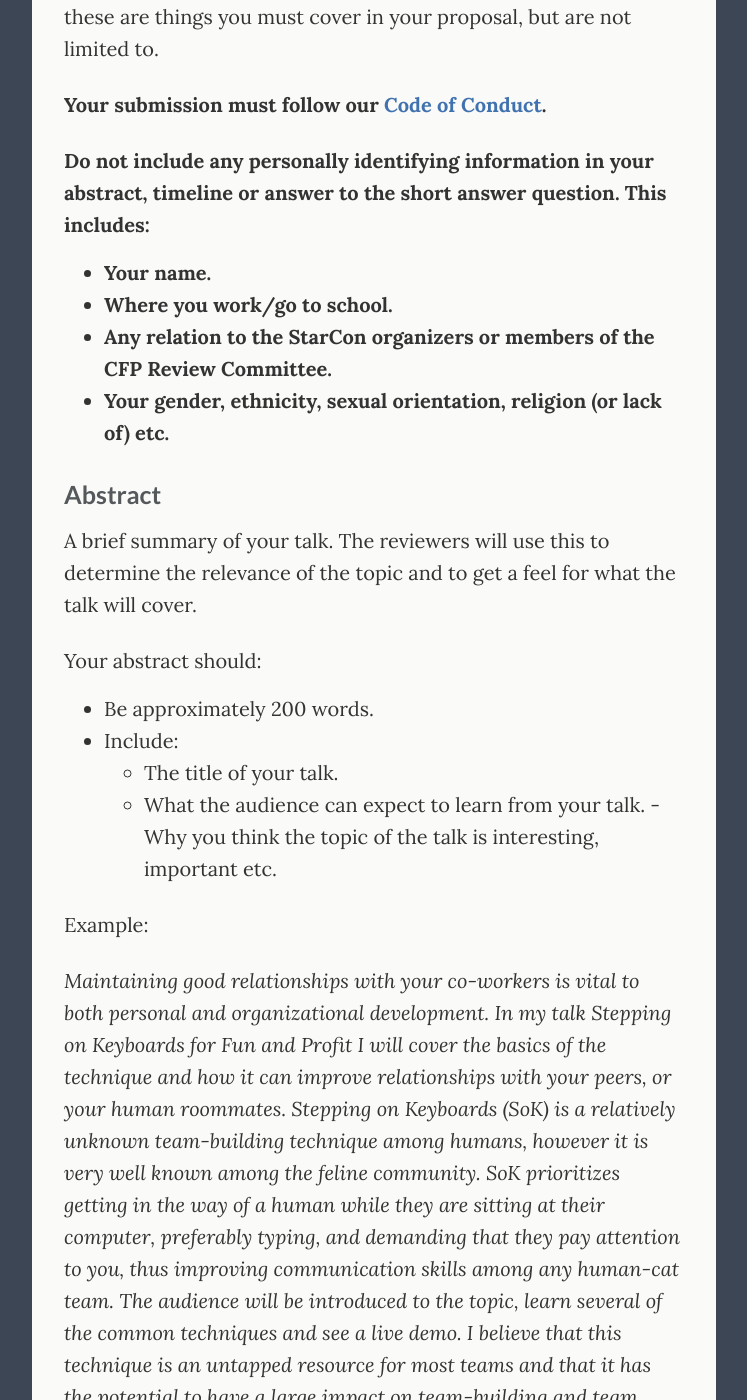
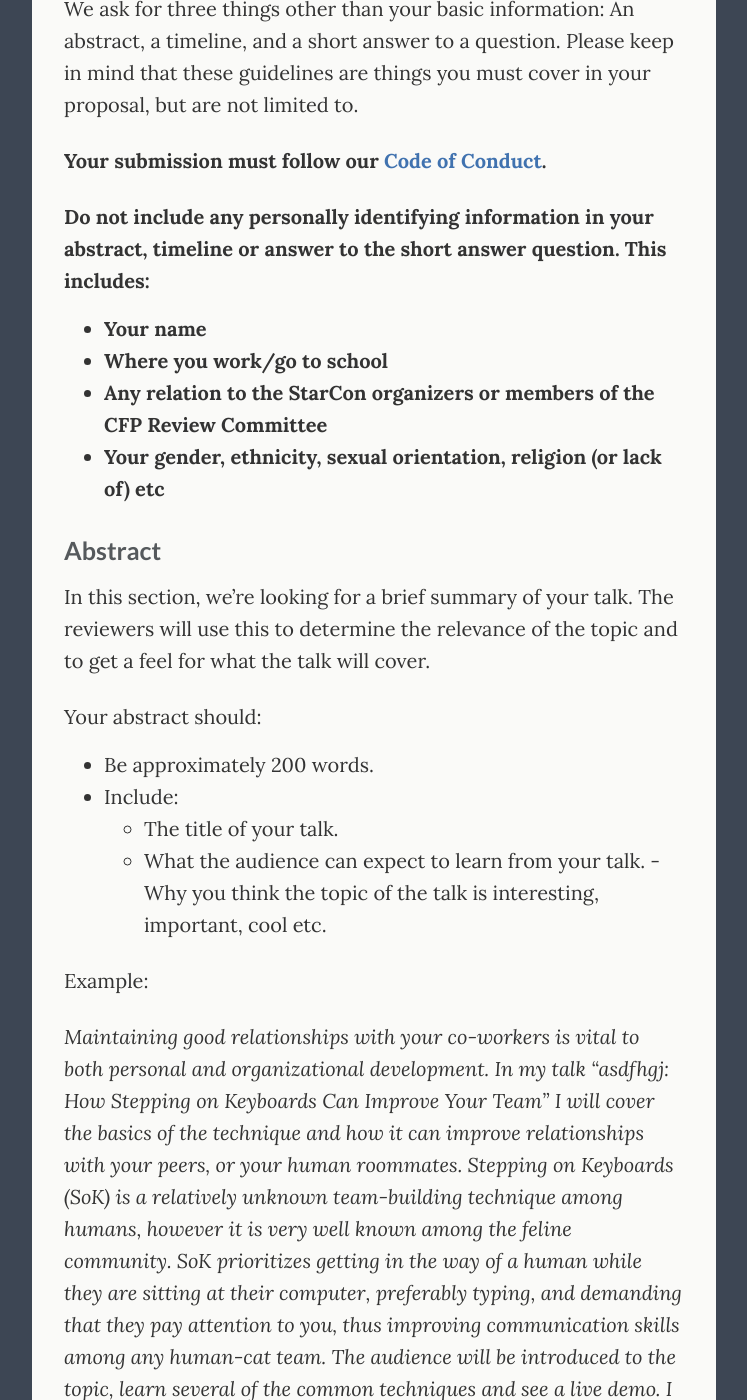
Before and after one commit to StarConKW/starconkw.github.io, a Jekyll site: the page built from _pages/cfp.md, in a window 1280 px wide and 1400 px high, scrolled down 2171 px. Shown: the whole window, without its empty margins (266-1013 px from the left). Built offline with Jekyll 4.4.1, drawn with Linux system fonts in a browser that asks for light colours; some of the changed text lies outside the part shown.

Commit message:
Final edits; links to google form

```diff
--- a/_pages/cfp.md
+++ b/_pages/cfp.md
@@ -8,7 +8,7 @@ permalink: /cfp/
 
 We’re excited to announce that StarCon is having it’s first Call for Proposals (CFP)! We’re looking for folks who have a passion for technology, learning and sharing to submit talks about their favourite piece(s) of technology.
 
-We’ve named this conference StarCon (*Con) for a reason. We want to represent many different people and topics in technology, just like how the regex asterisk symbol represents any character or symbol.
+We’ve named this conference StarCon (\*Con) for a reason. We want to represent many different people and topics in technology, just like how the regex asterisk symbol represents any character or symbol.
 
 We want to hear about anything technology related, from projects to bugs to something interesting you’ve learned.
 
@@ -16,6 +16,8 @@ We really want to hear from you if:
 - You are a first time speaker.
 - You are a member of an underrepresented group in technology.
 - You’ve hesitated to apply to speak at conferences  in the past because you think that you have nothing to contribute or you feel less qualified than your peers.
+
+**[Submit Your Talk Here](https://goo.gl/forms/ooTbAnAtcJmneZSE2)**
 
 ## Basic Information
 
@@ -42,42 +44,42 @@ Here is how our selection process works:
 	a) The CFP Review Committee members review their assigned proposals individually, and give the proposal a score.
 
 	b) The CFP Review Committee gathers to discuss the proposals and to make a list of potential accepted talks.
-4. Speaker names and contact info are de-anonymized and there is a period for the CFP Review Committee to confirm their choices of proposals to accept.
+4. Speaker names and contact information are de-anonymized and there is a period for the CFP Review Committee to confirm their choices of proposals to accept.
 5. All applicants are informed if their talk was accepted or rejected.
 
 ## Guidelines
 
-We ask for three things other than your basic info: An abstract, a timeline, and a short answer question. Please keep in mind that these are things you must cover in your proposal, but are not limited to.
+We ask for three things other than your basic information: An abstract, a timeline, and a short answer to a question. Please keep in mind that these guidelines are things you must cover in your proposal, but are not limited to.
 
 **Your submission must follow our [Code of Conduct](/coc/).**
 
 **Do not include any personally identifying information in your abstract, timeline or answer to the short answer question. This includes:**
-- **Your name.**
-- **Where you work/go to school.**
-- **Any relation to the StarCon organizers or members of the CFP Review Committee.**
-- **Your gender, ethnicity, sexual orientation, religion (or lack of) etc.**
+- **Your name**
+- **Where you work/go to school**
+- **Any relation to the StarCon organizers or members of the CFP Review Committee**
+- **Your gender, ethnicity, sexual orientation, religion (or lack of) etc**
 
 ### Abstract
 
-A brief summary of your talk. The reviewers will use this to determine the relevance of the topic and to get a feel for what the talk will cover.
+In this section, we’re looking for a brief summary of your talk. The reviewers will use this to determine the relevance of the topic and to get a feel for what the talk will cover.
 
 Your abstract should:
 - Be approximately 200 words.
 - Include:
 	- The title of your talk.
 	- What the audience can expect to learn from your talk.
- 	- Why you think the topic of the talk is interesting, important etc.
+ 	- Why you think the topic of the talk is interesting, important, cool etc.
 
 Example:
 
-_Maintaining good relationships with your co-workers is vital to both personal and organizational development. In my talk Stepping on Keyboards for Fun and Profit I will cover the basics of the technique and how it can improve relationships with your peers, or your human roommates. Stepping on Keyboards (SoK) is a relatively unknown team-building technique among humans, however it is very well known among the feline community. SoK prioritizes getting in the way of a human while they are sitting at their computer, preferably typing, and demanding that they pay attention to you, thus improving communication skills among any human-cat team. The audience will be introduced to the topic, learn several of the common techniques and see a live demo. I believe that this technique is an untapped resource for most teams and that it has the potential to have a large impact on team-building and team development for small to large scale organizations._
+_Maintaining good relationships with your co-workers is vital to both personal and organizational development. In my talk "asdfhgj: How Stepping on Keyboards Can Improve Your Team"  I will cover the basics of the technique and how it can improve relationships with your peers, or your human roommates. Stepping on Keyboards (SoK) is a relatively unknown team-building technique among humans, however it is very well known among the feline community. SoK prioritizes getting in the way of a human while they are sitting at their computer, preferably typing, and demanding that they pay attention to you, thus improving communication skills among any human-cat team. The audience will be introduced to the topic, learn several of the common techniques and see a live demo. I believe that this technique is an untapped resource for most teams and that it has the potential to have a large impact on team-building and team development for small to large scale organizations._
 
 ### Timeline
 
-The point of this is to get a feel for what your talk will be like. Unlike the abstract, this will not be posted on the website if your talk is selected.
+The purpose of this is to get a feel for the pacing of your talk. Unlike the abstract, this will not be posted on the website if your talk is selected.
 
 Your timeline should:
-- Include time estimates to prove that your talk is 15 minutes.
+- Include time estimates to demonstrate that your talk is 15 minutes long.
 - Include descriptions of what will be covered in each section.
 
 Example:
@@ -110,11 +112,12 @@ We believe in compensating our speakers. If accepted you will receive:
 
 ### Travel
 
+
 We will do our best to provide travel funding for speakers coming from outside the Kitchener-Waterloo area. If you would like travel assistance, please fill out the relevant section of the CFP application form. We will notify you about what assistance we can provide when we notify you about your proposal acceptance.
 
 ## Creative Commons
 
-Should your talk be accepted, it is our intention to record (audio/video), transcribe, and publish your talk on the internet for free under a CC BY-ND license. So we ask that you make any materials used available under a CC BY-ND creative commons license.  You will retain full ownership of any materials used in your talk (slide deck, handouts etc).
+Should your talk be accepted, it is our intention to record (audio/video), transcribe, and publish your talk on the internet for free under a [CC BY-ND](https://creativecommons.org/licenses/by-nd/2.0/ca/) license. So we ask that you make any materials used available under a CC BY-ND creative commons license.  You will retain full ownership of any materials used in your talk (slide deck, handouts etc).
 
 If you are uncomfortable with this, please email our Speaker & CFP Coordinator Anna Lorimer at [uwstarconcfp@gmail.com](mailto:uwstarconcfp@gmail.com) to discuss alternatives.
 
```
Also changed, not shown: other parts of _pages/cfp.md (+3 -3 lines).
